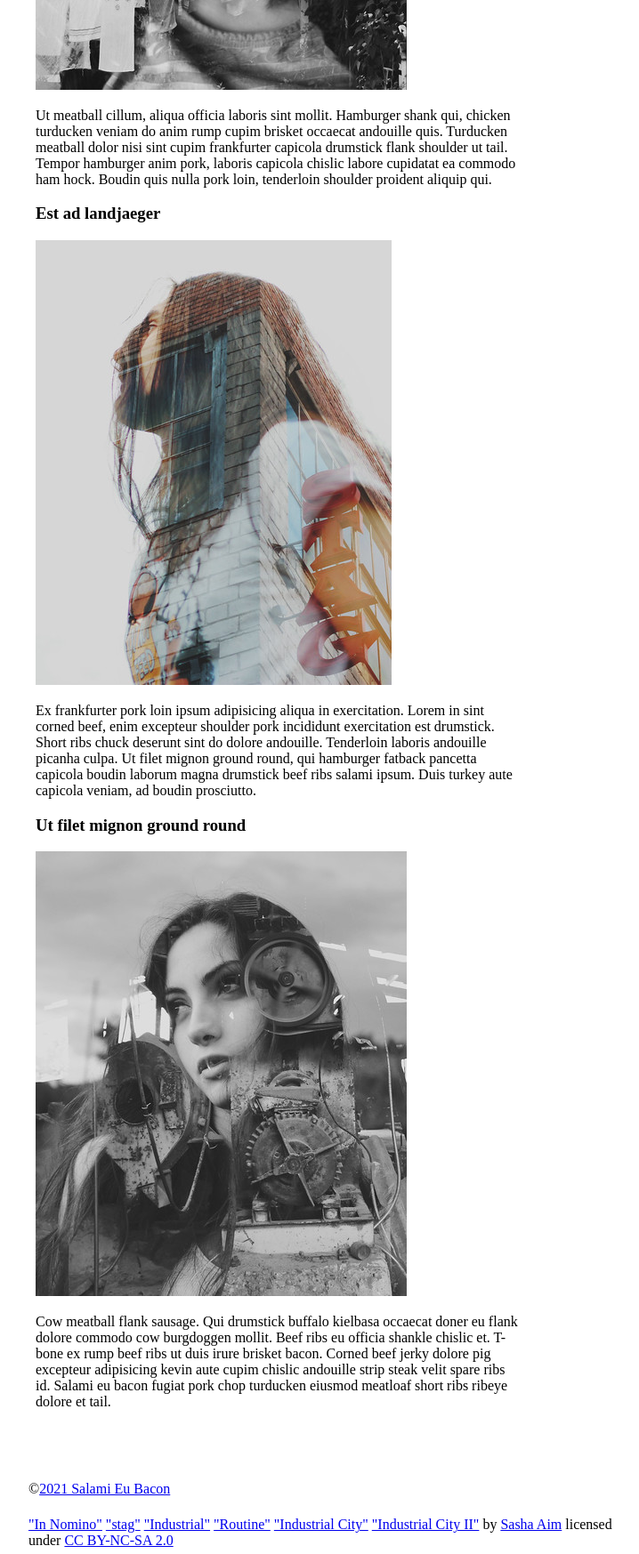
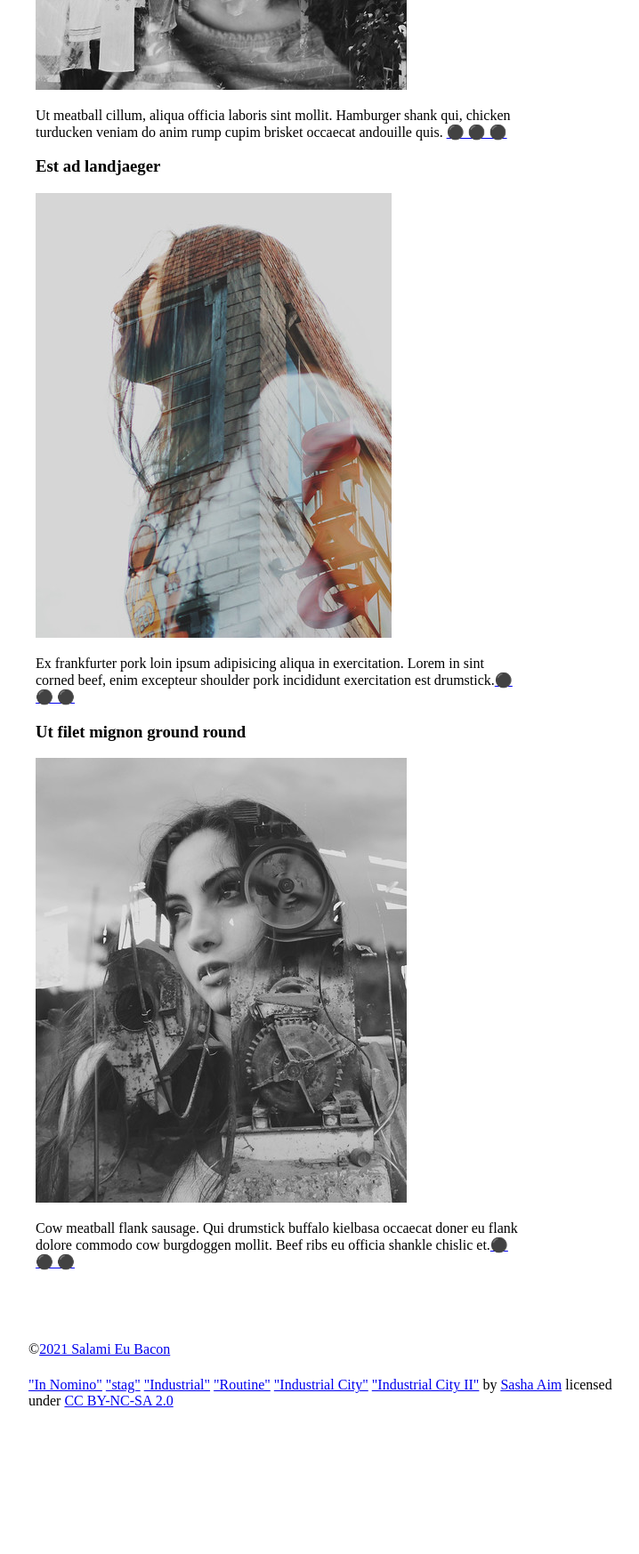
Before and after one commit to aijan010100/IT-248-website-project, a plain HTML site: page blog/index.html in a window 1280 px wide. Shown: the part 2620-4367 px from the top of the page at 89% size, without its empty margins (40-758 px from the left). After the commit the page ends 4210 px from the top, so only its background shows below. Drawn offline with Linux system fonts and the light colour scheme.

Commit message:
Update index.html

```diff
--- a/blog/index.html
+++ b/blog/index.html
@@ -45,8 +45,8 @@
 
 
                     <!-- Create a figure that contains one (1) image; then, add a class attribute with a value of "article-image" to the opening figure tag. DONE-->
-                    <figure class="article-image">
-                        <img src="images/eren-30s.jpg" alt="portrait of a woman named Eren">
+                    <figure>
+                        <img class="article-image" src="images/eren-30s.jpg" alt="portrait of a woman named Eren">
                     </figure>
 
                     <!-- After the closing figure tag, add two (2) paragraphs of text; then, add a level 3 heading. DONE-->
@@ -61,7 +61,6 @@
 
                     <p>
                         Yr VHS laborum chartreuse, occupy snackwave brooklyn green juice poke prism. Twee locavore bitters church-key, letterpress gentrify cloud bread marfa pork belly +1 raclette messenger bag. Food truck austin sint swag skateboard hexagon shabby chic. Helvetica succulents tilde laboris non.
-
                     </p>
                     <h3>Unicorn bread</h3>
                     <!-- After the closing heading tag, add three (3) paragraphs of text. -->
@@ -115,17 +114,17 @@
                     <!-- Add a level 3 heading, followed by an image and a paragraph. DONE-->
                     <h3>Jowl adipisicing cupidatat</h3>
                     <img src="images/routine.jpg" alt="photo of a woman">
-                    <p>Ut meatball cillum, aliqua officia laboris sint mollit. Hamburger shank qui, chicken turducken veniam do anim rump cupim brisket occaecat andouille quis. Turducken meatball dolor nisi sint cupim frankfurter capicola drumstick flank shoulder ut tail. Tempor hamburger anim pork, laboris capicola chislic labore cupidatat ea commodo ham hock. Boudin quis nulla pork loin, tenderloin shoulder proident aliquip qui.</p>
+                    <p>Ut meatball cillum, aliqua officia laboris sint mollit. Hamburger shank qui, chicken turducken veniam do anim rump cupim brisket occaecat andouille quis. <a class="expand" href="#">&#x26AB; &#x26AB; &#x26AB;</a></p>
 
                     <!-- Add another level 3 heading, followed by an image and a paragraph. -->
                     <h3>Est ad landjaeger</h3>
                     <img src="images/stag.jpg" alt="photo of a man">
-                    <p>Ex frankfurter pork loin ipsum adipisicing aliqua in exercitation. Lorem in sint corned beef, enim excepteur shoulder pork incididunt exercitation est drumstick. Short ribs chuck deserunt sint do dolore andouille. Tenderloin laboris andouille picanha culpa. Ut filet mignon ground round, qui hamburger fatback pancetta capicola boudin laborum magna drumstick beef ribs salami ipsum. Duis turkey aute capicola veniam, ad boudin prosciutto.</p>
+                    <p>Ex frankfurter pork loin ipsum adipisicing aliqua in exercitation. Lorem in sint corned beef, enim excepteur shoulder pork incididunt exercitation est drumstick.<a class="expand" href="#">&#x26AB; &#x26AB; &#x26AB;</a></p>
 
                     <!-- You guesed it, add an additional level three heading, followed by an image and a paragraph -->
                     <h3>Ut filet mignon ground round</h3>
                     <img src="images/industrial.jpg" alt="photo of a woman">
-                    <p>Cow meatball flank sausage. Qui drumstick buffalo kielbasa occaecat doner eu flank dolore commodo cow burgdoggen mollit. Beef ribs eu officia shankle chislic et. T-bone ex rump beef ribs ut duis irure brisket bacon. Corned beef jerky dolore pig excepteur adipisicing kevin aute cupim chislic andouille strip steak velit spare ribs id. Salami eu bacon fugiat pork chop turducken eiusmod meatloaf short ribs ribeye dolore et tail.</p>
+                    <p>Cow meatball flank sausage. Qui drumstick buffalo kielbasa occaecat doner eu flank dolore commodo cow burgdoggen mollit. Beef ribs eu officia shankle chislic et.<a class="expand" href="#">&#x26AB; &#x26AB; &#x26AB;</a></p>
                     <!-- Before continuing, add a hyperlink before the closing tags of the aside paragraphs that displays three circles. Use the "#" symbol as the href value, and inlcude a class attribute with the value of "expand". Note: The code to use for a cirle is:
 
                         &#x26AB;
```
